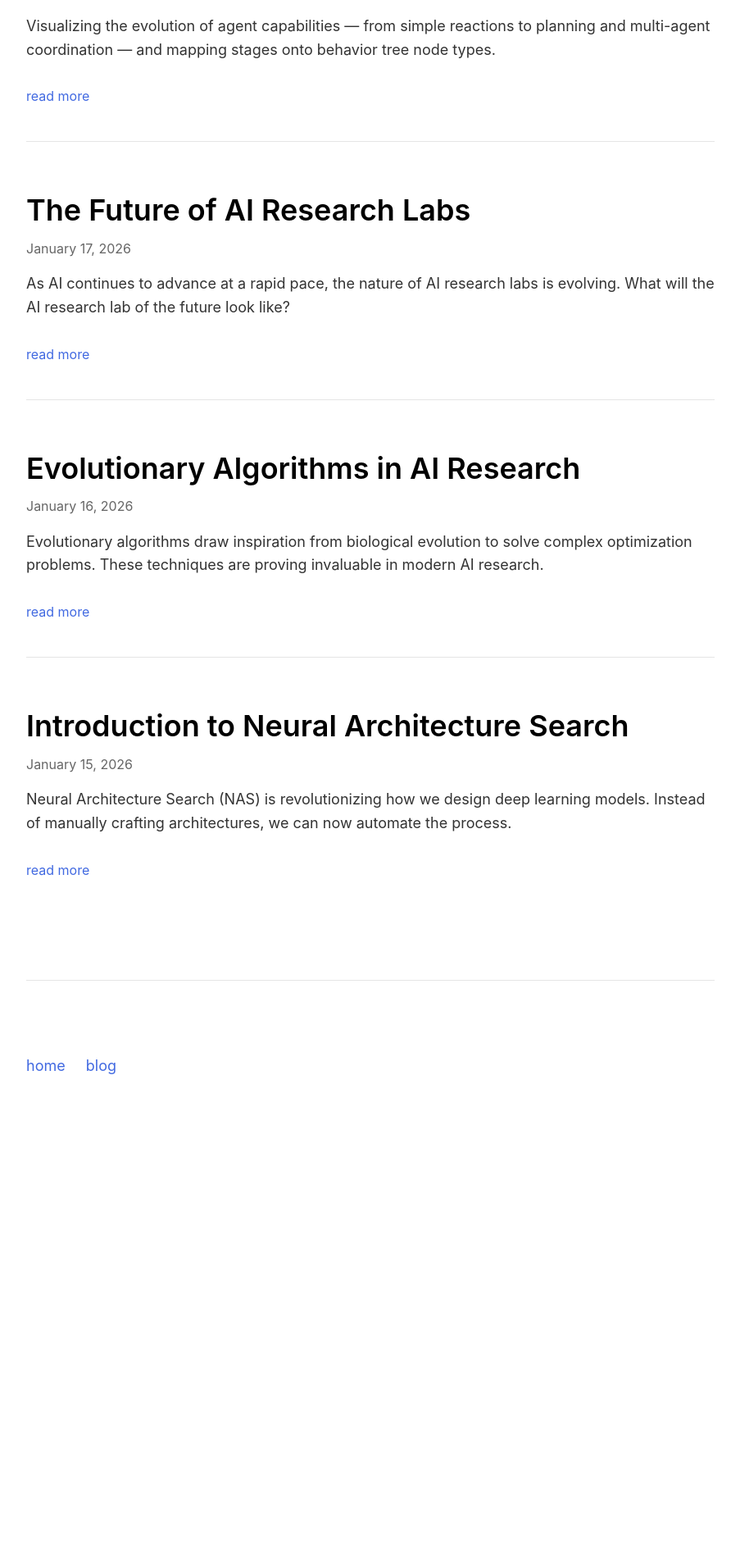
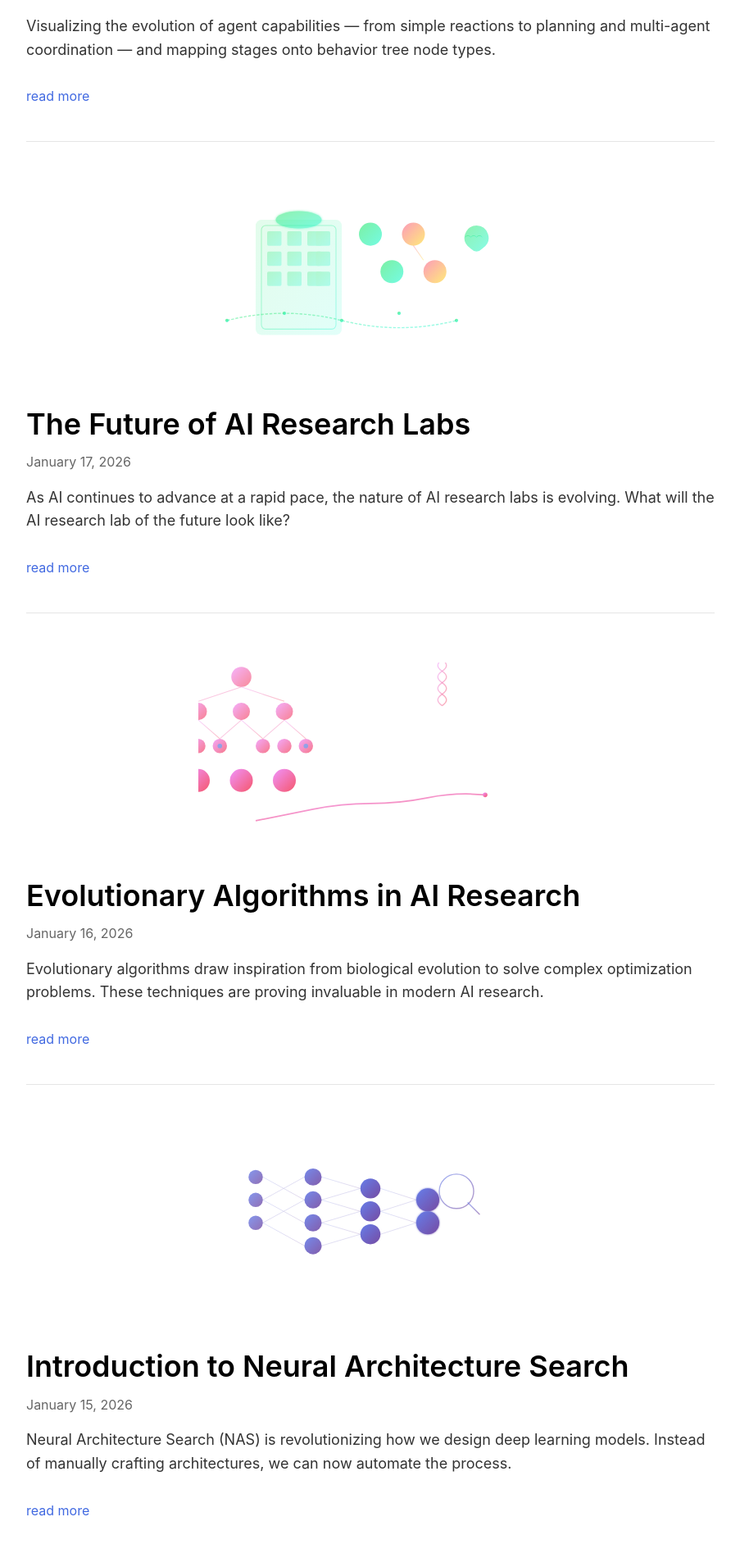
Before and after one commit to evgeniy-borisov/vairl, a Jekyll site: the page built from blog.html, in a window 1280 px wide. Shown: the part 2543-4454 px from the top of the page at 82% size, without its empty margins (188-1091 px from the left). Built offline with Jekyll 4.4.1, drawn with Linux system fonts in a browser that asks for light colours; nearby versions of some CDN libraries; before the commit the page ends 3918 px from its top, so only the background shows below that.

Commit message:
Simplify post cover SVGs and fix blog list image previews.
Use minimal illustrations matching early posts; add image blocks to blog.html and empty alt to avoid title-as-link fallback.

Co-authored-by: Cursor <cursoragent@cursor.com>

```diff
--- a/blog.html
+++ b/blog.html
@@ -8,6 +8,13 @@ permalink: /blog.html
     {% for post in site.posts %}
         {% if post.lang == "en" or post.lang == nil %}
     <article class="blog-post">
+        {% if post.image %}
+        <div class="blog-post-image">
+            <a href="{{ post.url | relative_url }}">
+                <img src="{{ post.image | relative_url }}" alt="" />
+            </a>
+        </div>
+        {% endif %}
         <h2 class="blog-post-title">
             <a href="{{ post.url | relative_url }}">{{ post.title }}</a>
         </h2>
@@ -27,6 +34,13 @@ permalink: /blog.html
     {% for post in site.posts %}
         {% if post.lang == "ru" %}
     <article class="blog-post">
+        {% if post.image %}
+        <div class="blog-post-image">
+            <a href="{{ post.url | relative_url }}">
+                <img src="{{ post.image | relative_url }}" alt="" />
+            </a>
+        </div>
+        {% endif %}
         <h2 class="blog-post-title">
             <a href="{{ post.url | relative_url }}">{{ post.title }}</a>
         </h2>
--- a/blog/index.html
+++ b/blog/index.html
@@ -11,7 +11,7 @@ permalink: /blog/
         {% if post.image %}
         <div class="blog-post-image">
             <a href="{{ post.url | relative_url }}">
-                <img src="{{ post.image | relative_url }}" alt="{{ post.title }}" />
+                <img src="{{ post.image | relative_url }}" alt="" />
             </a>
         </div>
         {% endif %}
@@ -37,7 +37,7 @@ permalink: /blog/
         {% if post.image %}
         <div class="blog-post-image">
             <a href="{{ post.url | relative_url }}">
-                <img src="{{ post.image | relative_url }}" alt="{{ post.title }}" />
+                <img src="{{ post.image | relative_url }}" alt="" />
             </a>
         </div>
         {% endif %}
```
Also changed, not shown: assets/images/agent-control-loop-stability.svg, assets/images/best-ai-agent-specialist.svg.
